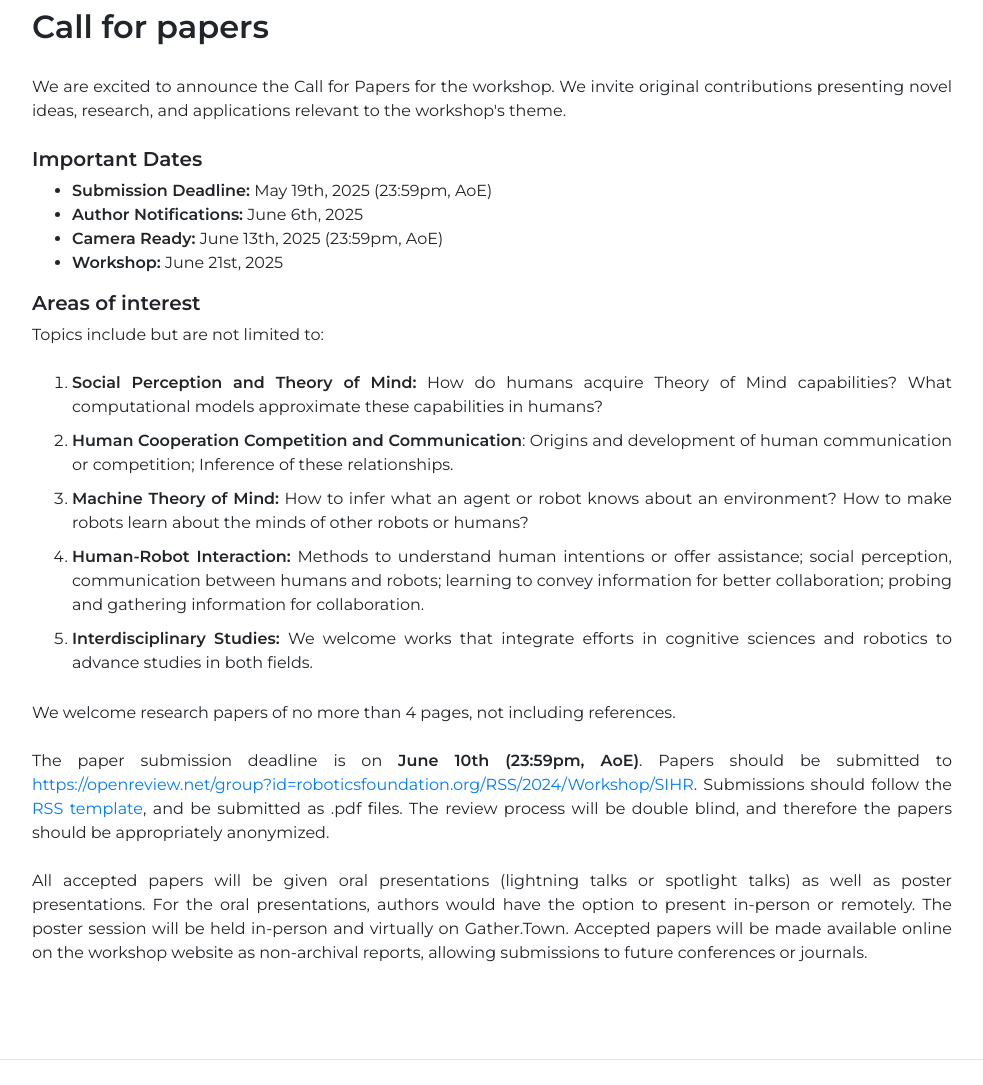
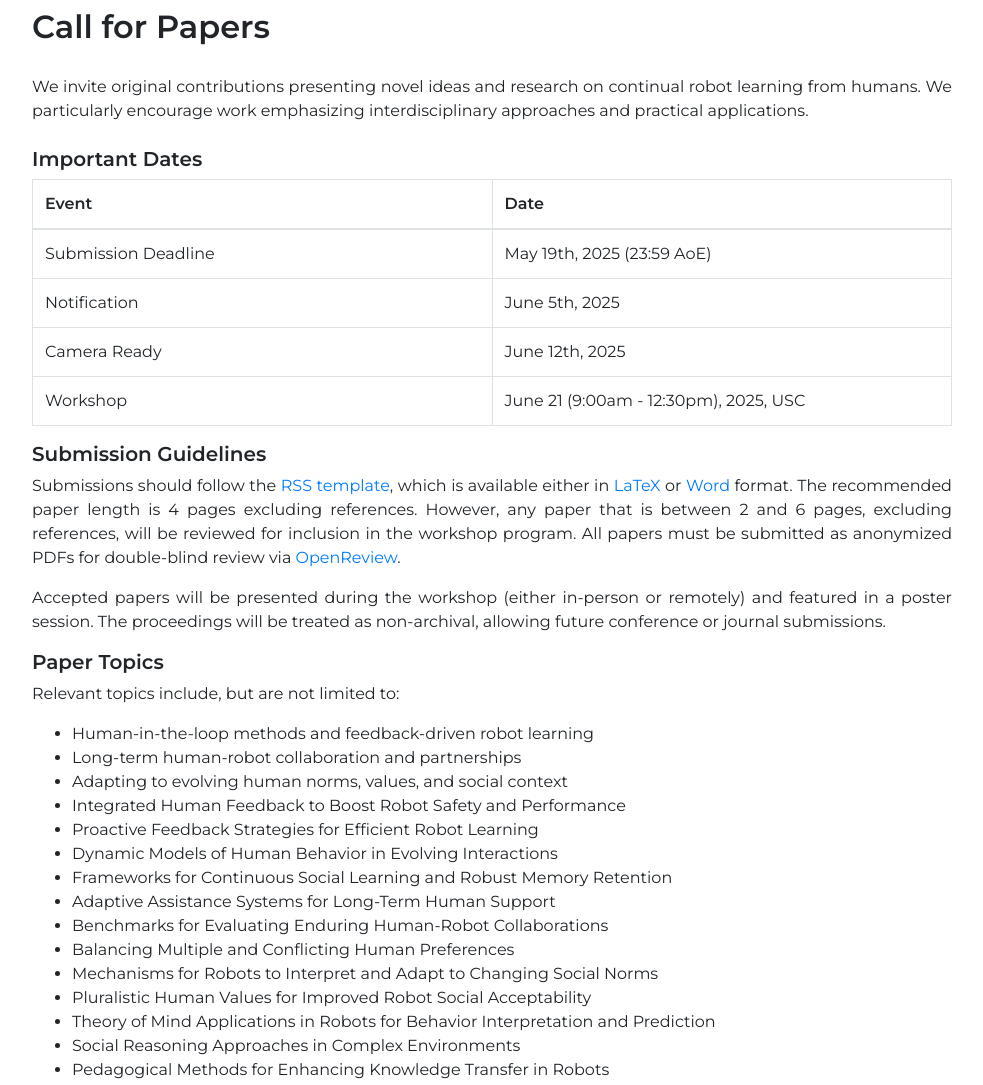
Before and after one commit to Continual-Robot-Learning-from-Humans/Continual-Robot-Learning-from-Humans.github.io, a plain HTML site: page index.html in a window 1280 px wide. Shown: the part 2832-3917 px from the top of the page, without its empty margins (148-1131 px from the left). Drawn offline with nearby package versions, Linux system fonts and the light colour scheme; a script that the page names is missing.

Commit message:
Added call for papers

```diff
--- a/index.html
+++ b/index.html
@@ -583,55 +583,91 @@
 
 
 <hr class="half-rule"/>
-<section id="callpapers">
+	<section id="call-for-papers">
 	  <div class="container">
 		<div class="row">
 		  <div class="col-md-10 mx-auto">
-		<span class=titlesec>Call for papers</span><br>
-		We are excited to announce the Call for Papers for the workshop. We invite original contributions presenting novel ideas, research, and applications relevant to the workshop's theme.
+
+			<!-- Call for Papers Title -->
+			<span class="titlesec">Call for Papers</span><br>
+			We invite original contributions presenting novel ideas and research
+			on continual robot learning from humans. We particularly encourage work
+			emphasizing interdisciplinary approaches and practical applications.
 			<br><br>
 
-		<h5 style="font-weight: bold"> Important Dates </h5>
+			<!-- Important Dates (in a table) -->
+			<h5 style="font-weight: bold">Important Dates</h5>
+			<table class="table table-bordered" style="width:100%;">
+			  <thead>
+				<tr>
+				  <th style="width:50%;">Event</th>
+				  <th style="width:50%;">Date</th>
+				</tr>
+			  </thead>
+			  <tbody>
+				<tr>
+				  <td>Submission Deadline</td>
+				  <td>May 19th, 2025 (23:59 AoE)</td>
+				</tr>
+				<tr>
+				  <td>Notification</td>
+				  <td>June 5th, 2025</td>
+				</tr>
+				<tr>
+					<td>Camera Ready</td>
+					<td>June 12th, 2025</td>
+				  </tr>
+				<tr>
+				  <td>Workshop</td>
+				  <td>June 21 (9:00am - 12:30pm), 2025, USC</td>
+				</tr>
+			  </tbody>
+			</table>
+
+			<!-- Submission Guidelines -->
+			<h5 style="font-weight: bold">Submission Guidelines</h5>
+			<p>
+			Submissions should follow the
+			<a href="https://roboticsconference.org/information/authorinfo/" target="_blank">RSS template</a>,
+			which is available either in
+			<a href="https://roboticsconference.org/docs/paper-template-latex.tar.gz" target="_blank">LaTeX</a> or
+			<a href="https://roboticsconference.org/docs/paper-template-word.zip" target="_blank">Word</a> format.
+			The recommended paper length is 4 pages excluding references. However, any paper that is between 2 and 6 pages,
+			excluding references, will be reviewed for inclusion in the workshop program. All papers must be submitted as
+			anonymized PDFs for double-blind review via
+			<a href="#" target="_blank">OpenReview</a>.
+			</p>
+			<p>
+			  Accepted papers will be presented during the workshop (either in-person or remotely)
+			  and featured in a poster session. The proceedings will be treated as non-archival,
+			  allowing future conference or journal submissions.
+			</p>
+
+			<!-- Paper Topics (drawn from context, not verbatim) -->
+			<h5 style="font-weight: bold">Paper Topics</h5>
+			<p>Relevant topics include, but are not limited to:</p>
 			<ul>
-		<li style="display: list-item">
-			<b>Submission Deadline:</b> May 19th, 2025 (23:59pm, AoE)
-		</li>
-		<li style="display: list-item">
-			<b>Author Notifications:</b> June 6th, 2025
-		</li>
-			<li style="display: list-item">
-			<b>Camera Ready:</b> June 13th, 2025 (23:59pm, AoE)
-		</li>
-			<li style="display: list-item">
-			<b>Workshop:</b> June 21st, 2025
-		</li>
+			  <li>Human-in-the-loop methods and feedback-driven robot learning</li>
+			  <li>Long-term human-robot collaboration and partnerships</li>
+			  <li>Adapting to evolving human norms, values, and social context</li>
+			  <li>Integrated Human Feedback to Boost Robot Safety and Performance</li>
+			  <li>Proactive Feedback Strategies for Efficient Robot Learning</li>
+			  <li>Dynamic Models of Human Behavior in Evolving Interactions</li>
+			  <li>Frameworks for Continuous Social Learning and Robust Memory Retention</li>
+			  <li>Adaptive Assistance Systems for Long-Term Human Support</li>
+			  <li>Benchmarks for Evaluating Enduring Human-Robot Collaborations</li>
+			  <li>Balancing Multiple and Conflicting Human Preferences</li>
+			  <li>Mechanisms for Robots to Interpret and Adapt to Changing Social Norms</li>
+			  <li>Pluralistic Human Values for Improved Robot Social Acceptability</li>
+			  <li>Theory of Mind Applications in Robots for Behavior Interpretation and Prediction</li>
+			  <li>Social Reasoning Approaches in Complex Environments</li>
+			  <li>Pedagogical Methods for Enhancing Knowledge Transfer in Robots</li>
 			</ul>
-
-
-		<h5 style="font-weight: bold"> Areas of interest </h5>
-		Topics include but are not limited to:
-		<br><br>
-		<ol>
-			<li style="padding-bottom: 10px"> <b> Social Perception and Theory of Mind:</b> How do humans acquire Theory of Mind capabilities? What computational models approximate these capabilities in humans?</li>
-			<li style="padding-bottom: 10px"> <b> Human Cooperation Competition and Communication</b>: Origins and development of human communication or competition; Inference of these relationships.</li>
-			<li style="padding-bottom: 10px"> <b> Machine Theory of Mind:</b> How to infer what an agent or robot knows about an environment? How to make robots learn about the minds of other robots or humans?
-			</li>
-			<li style="padding-bottom: 10px"> <b> Human-Robot Interaction: </b> Methods to understand human intentions or offer assistance; social perception, communication between humans and robots; learning to convey information for better collaboration; probing and gathering information for collaboration. </li>
-			<li style="padding-bottom: 10px"> <b> Interdisciplinary Studies: </b> We welcome works that integrate efforts in cognitive sciences and robotics to advance studies in both fields.</li>
-		</ol>
-		We welcome research papers of no more than 4 pages, not including references.
-		<br><br>
-		The paper submission deadline is on <b>June 10th (23:59pm, AoE)</b>. Papers should be submitted to <a href="https://openreview.net/group?id=roboticsfoundation.org/RSS/2024/Workshop/SIHR">https://openreview.net/group?id=roboticsfoundation.org/RSS/2024/Workshop/SIHR</a>. Submissions should follow the <a href="https://roboticsconference.org/information/authorinfo/">RSS template</a>, and be submitted as .pdf files. The review process will be double blind, and therefore the papers should be appropriately anonymized.
-		<br><br>
-		All accepted papers will be given oral presentations (lightning talks or spotlight talks) as well as poster presentations. For the oral presentations, authors would have the option to present in-person or remotely. The poster session will be held in-person and virtually on Gather.Town. Accepted papers will be made available online on the workshop website as non-archival reports, allowing submissions to future conferences or journals.
-		<br><br>
-
 
 		  </div>
 		</div>
 	  </div>
 	</section>
-
 
 
 	<!-- <hr class="half-rule"/>
```
Lines whose indentation alone changed are shown as unchanged.
